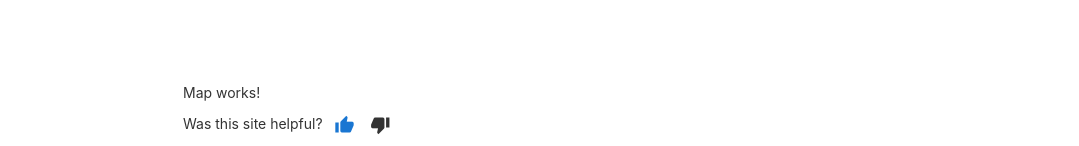
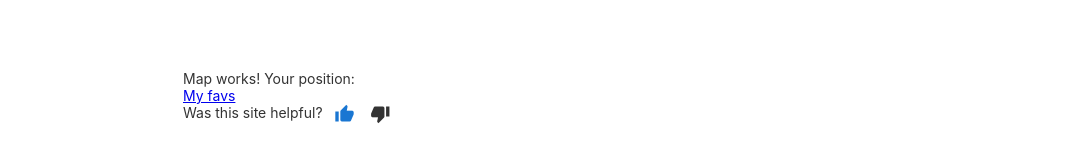
Before and after one commit to jonkenobi/Shawn, an Angular app: page / in a window 1280 px wide. Shown: the part 730-876 px from the top of the page, without its empty margins (201-1280 px from the left). Built offline with nearby package versions, Linux system fonts and the light colour scheme; no server answers.

Commit message:
Modify the map component to include my google maps favorites, and ggl map link to user's position

```diff
--- a/src/app/map/map.component.html
+++ b/src/app/map/map.component.html
@@ -1,7 +1,8 @@
-<p *ngIf="!isLocationAccessPermissionDenied">
+<div *ngIf="!isLocationAccessPermissionDenied">
   Map works!
-  {{ position }}
-</p>
+  Your position: <a [href]="getPositionUrl()" target="_blank">{{position}}</a>
+</div>
+<a href="https://goo.gl/maps/nQG3JsgczweojfTDA" target="_blank">My favs</a>
 
 <p *ngIf="isLocationAccessPermissionDenied">
   Allow us location access for better recommendations! :)
--- a/src/app/map/map.component.ts
+++ b/src/app/map/map.component.ts
@@ -32,4 +32,8 @@ export class MapComponent implements OnInit {
   report(state: any) {
     console.log('Permission ' + state);
   }
+
+  getPositionUrl(): string{
+    return "https://www.google.com/maps/@"+ this.position;
+  }
 }
```
